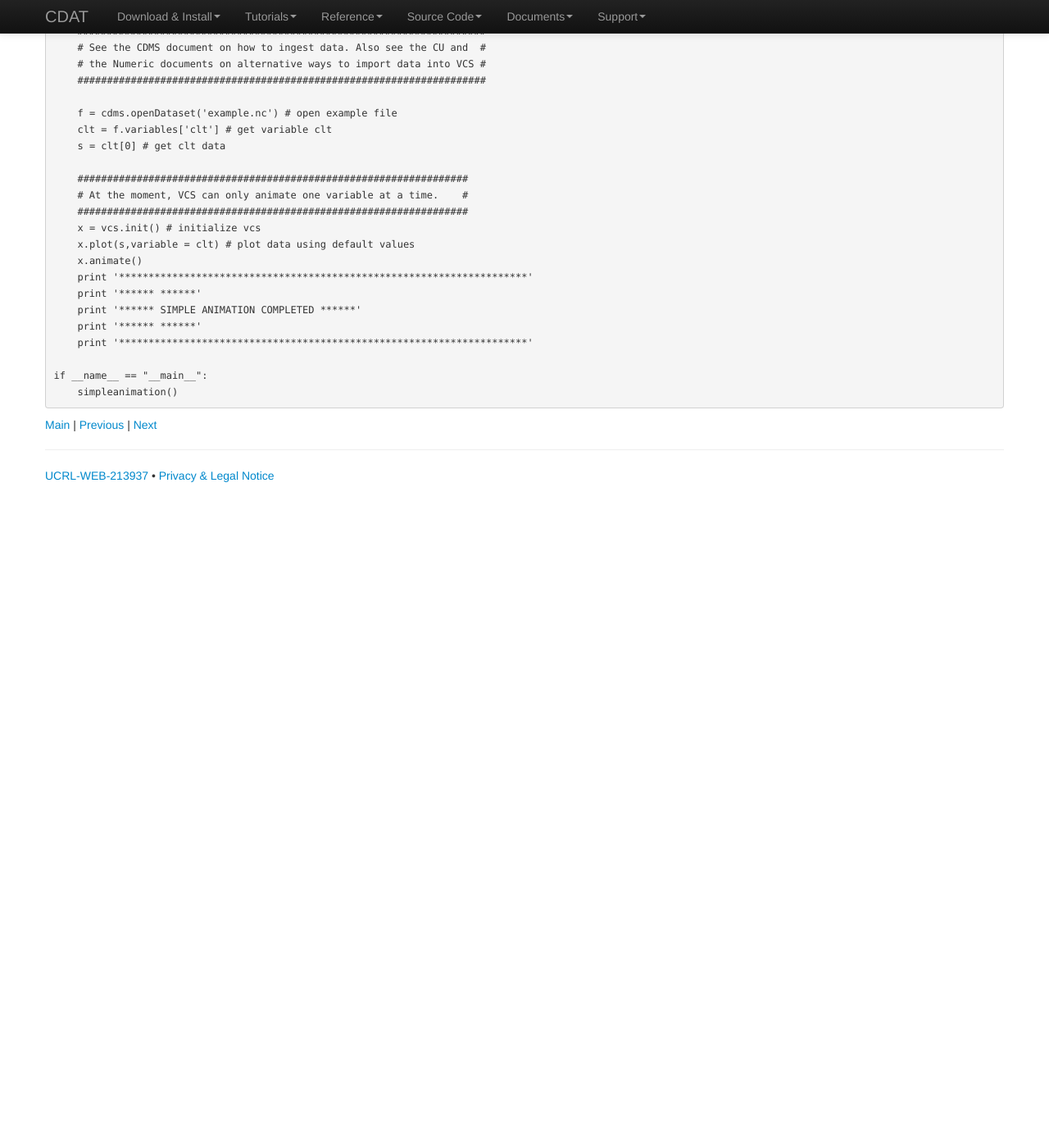
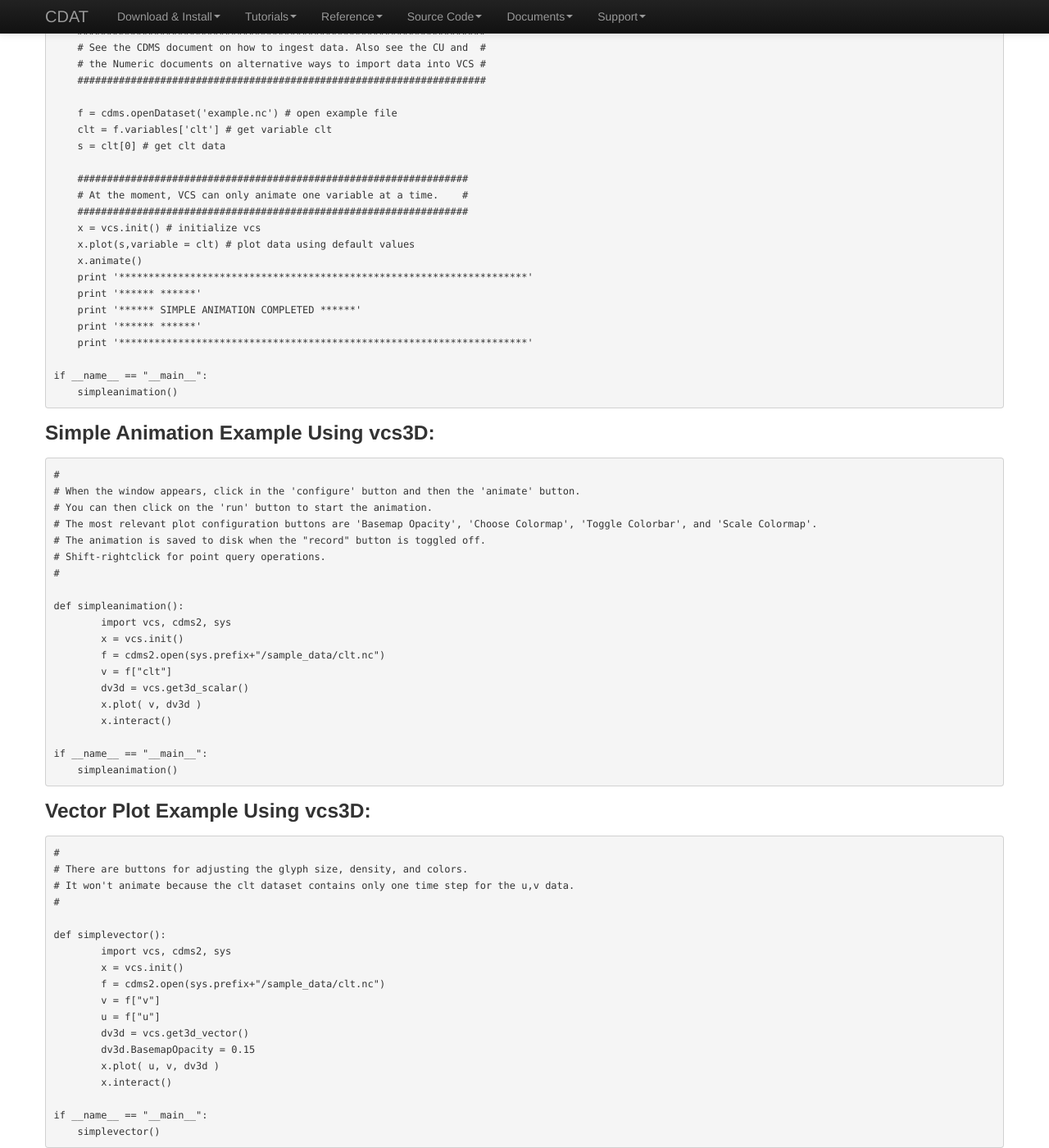
Before and after one commit to CDAT/cdat-old-site, a Jekyll site: the page built from vcs/vcs-8.md, in a window 1280 px wide and 1400 px high, scrolled down 43179 px. Shown: the whole window at 82% size. Built offline with Jekyll 4.4.1, drawn with Linux system fonts in a browser that asks for light colours; nearby versions of some CDN libraries; before the commit the page ends 43809 px from its top, so only the background shows below that; some of the changed text lies outside the part shown.

Commit message:
Add 3D examples

```diff
--- a/vcs/vcs-8.md
+++ b/vcs/vcs-8.md
@@ -2235,4 +2235,82 @@ if __name__ == "__main__":
     simpleanimation()
 ~~~
 
+###Simple Animation Example Using vcs3D:
+
+~~~python
+#
+# When the window appears, click in the 'configure' button and then the 'animate' button.
+# You can then click on the 'run' button to start the animation.
+# The most relevant plot configuration buttons are 'Basemap Opacity', 'Choose Colormap', 'Toggle Colorbar', and 'Scale Colormap'.
+# The animation is saved to disk when the "record" button is toggled off.
+# Shift-rightclick for point query operations.
+#
+
+def simpleanimation():
+	import vcs, cdms2, sys
+	x = vcs.init()
+	f = cdms2.open(sys.prefix+"/sample_data/clt.nc")
+	v = f["clt"]
+	dv3d = vcs.get3d_scalar()
+	x.plot( v, dv3d )
+	x.interact()
+
+if __name__ == "__main__":
+    simpleanimation()
+~~~
+
+###Vector Plot Example Using vcs3D:
+
+~~~python
+#
+# There are buttons for adjusting the glyph size, density, and colors.
+# It won't animate because the clt dataset contains only one time step for the u,v data.
+#
+
+def simplevector():
+	import vcs, cdms2, sys
+	x = vcs.init()
+	f = cdms2.open(sys.prefix+"/sample_data/clt.nc")
+	v = f["v"]
+	u = f["u"]
+	dv3d = vcs.get3d_vector()
+	dv3d.BasemapOpacity = 0.15
+	x.plot( u, v, dv3d )
+	x.interact()
+
+if __name__ == "__main__":
+    simplevector()
+~~~
+
+###Volme Render Example Using vcs3D:
+
+~~~python
+#
+# There are buttons for adjusting the transfer function, opacity, colormap, and color scaling of the volume rendering.
+#
+
+def simplevolume():
+    import vcs, cdms2, sys
+    x = vcs.init()
+    f = cdms2.open(sys.prefix+"/sample_data/geos5-sample.nc")
+    u = f["uwnd"]
+    dv3d = vcs.get3d_scalar()
+    dv3d.VerticalScaling = 3.0
+    dv3d.ScaleOpacity = [0.0, 0.8]
+    dv3d.ScaleColormap = [-46.0, 45, 1]
+    dv3d.ScaleTransferFunction =  [8.6, 76.7, 1]
+    dv3d.BasemapOpacity = [0.5]
+    dv3d.XSlider = vcs.off
+    dv3d.ZSlider = vcs.off
+    dv3d.YSlider = vcs.off
+    dv3d.ToggleVolumePlot = vcs.on
+    dv3d.ToggleSurfacePlot = vcs.off
+    dv3d.Camera={ 'Position': (-161, -171, 279), 'ViewUp': (.29, 0.67, 0.68), 'FocalPoint': (146.7, 8.5, -28.6) }
+    x.plot( u, dv3d )
+    x.interact()
+
+if __name__ == "__main__":
+    simplevolume()
+~~~
+
 [Main](vcs.html) \| [Previous](vcs-7.html) \| [Next](vcs-9.html)
```
